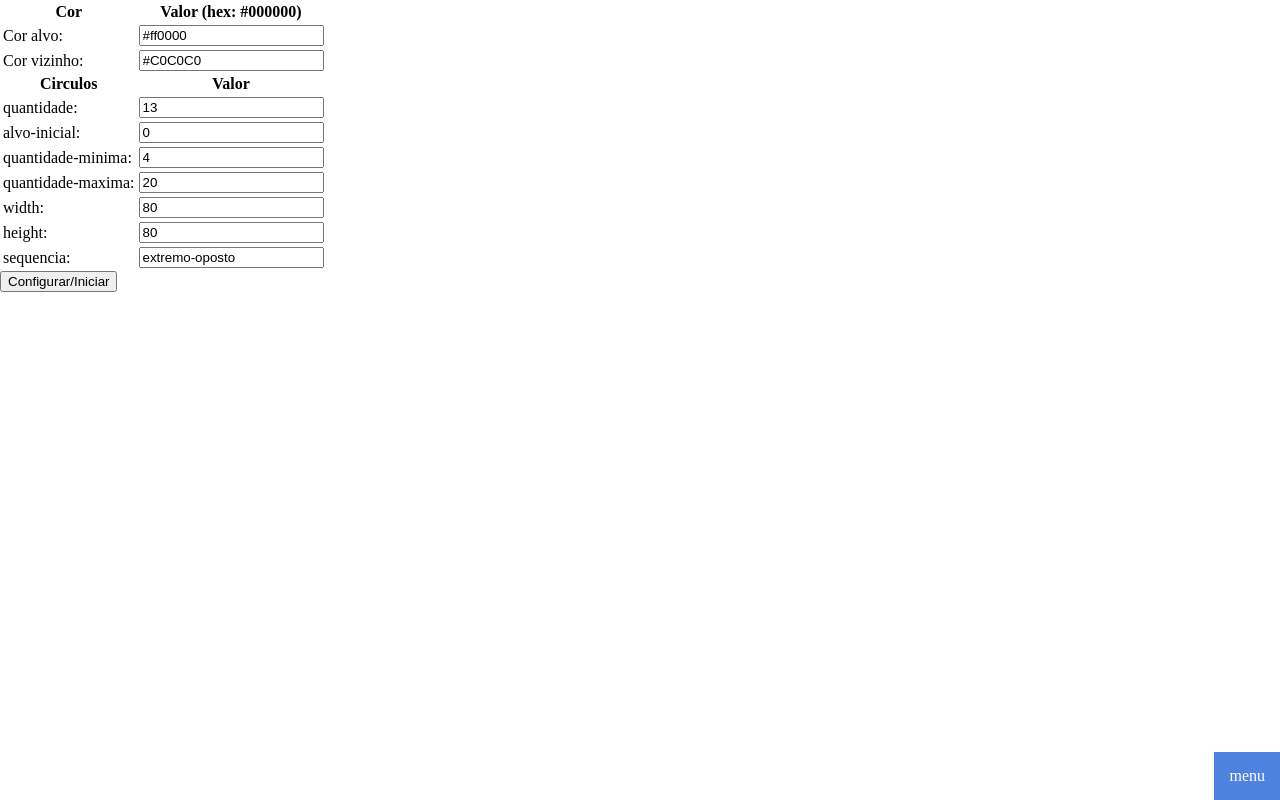
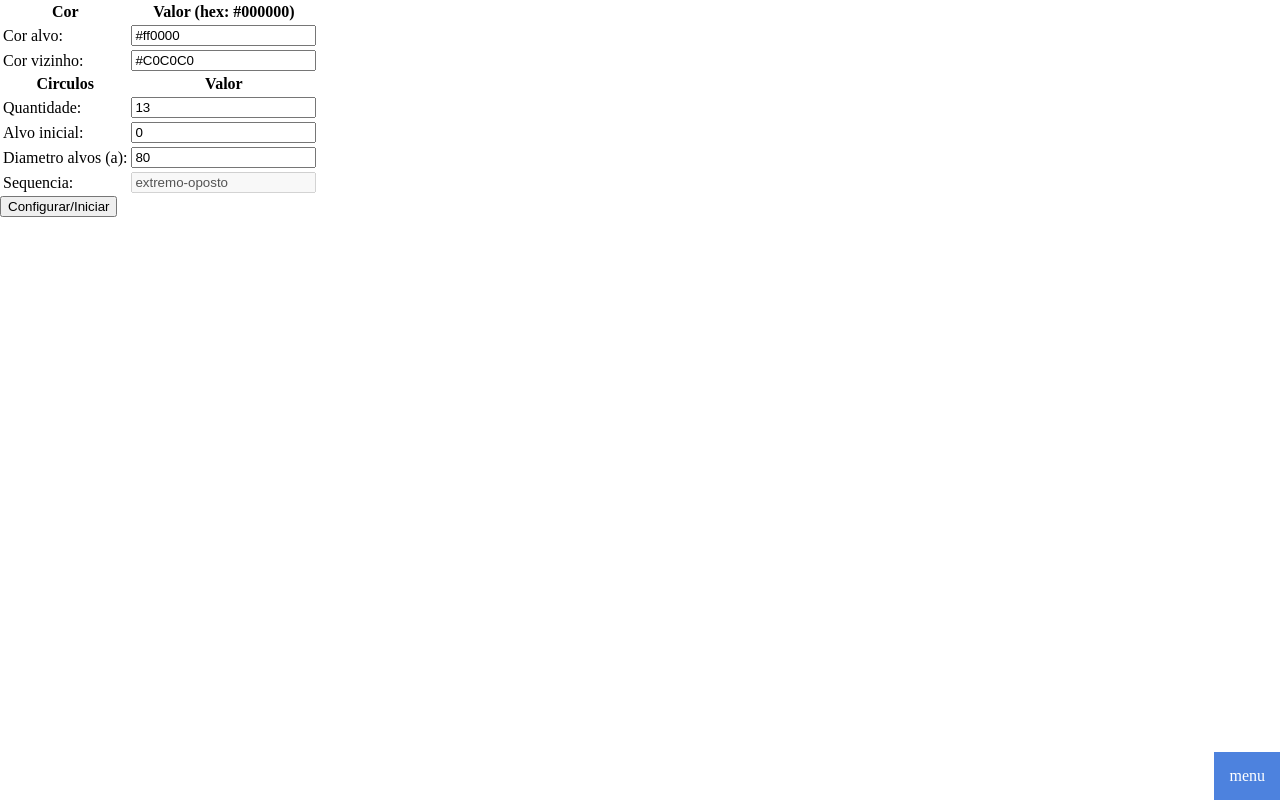
Before and after one commit to MathewsCoelho/protocolo-fitts-wetech, a plain HTML site: page src/index.html in a window 1280 px wide. Drawn offline with Linux system fonts and the light colour scheme.

Commit message:
configurações não usadas

```diff
--- a/src/index.html
+++ b/src/index.html
@@ -36,14 +36,17 @@
 				</tr>
 
 				<tr>
-					<td>quantidade:</th>
+					<td>Quantidade:</th>
 					<td><input type="number" id="quantidade" value="13" /></td>
 				</tr>
 
 				<tr>
-					<td>alvo-inicial:</th>
+					<td>Alvo inicial:</th>
 					<td><input type="number" id="alvo-inicial" value="0" /></td>
 				</tr>
+
+				<!--
+					Configurações não usadas.
 
 				<tr>
 					<td>quantidade-minima:</th>
@@ -54,6 +57,15 @@
 					<td>quantidade-maxima:</th>
 					<td><input type="number" id="quantidade-maxima" value="20" /></td>
 				</tr>
+				-->
+
+				<tr>
+					<td>Diametro alvos (a):</th>
+					<td><input type="number" id="diametro-alvo" value="80" /></td>
+				</tr>
+
+				<!--
+					Configrações não usadas.
 
 				<tr>
 					<td>width:</th>
@@ -64,10 +76,11 @@
 					<td>height:</th>
 					<td><input type="number" id="height" value="80" /></td>
 				</tr>
+				-->
 
 				<tr>
-					<td>sequencia:</th>
-					<td><input type="text" id="sequencia" value="extremo-oposto" /></td>
+					<td>Sequencia:</th>
+					<td><input type="text" id="sequencia" value="extremo-oposto" disabled /></td>
 				</tr>
 
 			</table>
--- a/src/js/script.js
+++ b/src/js/script.js
@@ -9,8 +9,6 @@ function iniciar(){
 		'circulos': {
 			'quantidade':10,
 			'alvo-inicial':0,
-			'quantidade-minima':'4',
-			'quantidade-maxima':'20',
 			'width': '80px',
 			'height': '80px',
 		},
@@ -62,10 +60,18 @@ function interfaceConfig(){
 
 	config['circulos']['quantidade'] = parseInt(gId('quantidade').value)
 	config['circulos']['alvo-inicial'] = parseInt(gId('alvo-inicial').value)
-	config['circulos']['quantidade-minima'] = parseInt(gId('quantidade-minima').value)
-	config['circulos']['quantidade-maxima'] = parseInt(gId('quantidade-maxima').value)
-	config['circulos']['width'] = parseInt(gId('width').value) + "px";
-	config['circulos']['height'] = parseInt(gId('height').value) + "px";
+
+	config['circulos']['width'] = config['circulos']['height'] = parseInt(gId('diametro-alvo').value) + "px";
+
+	/*
+		Configurações não usadas.
+
+		config['circulos']['width'] = parseInt(gId('width').value) + "px";
+		config['circulos']['height'] = parseInt(gId('height').value) + "px";
+
+		config['circulos']['quantidade-minima'] = parseInt(gId('quantidade-minima').value)
+		config['circulos']['quantidade-maxima'] = parseInt(gId('quantidade-maxima').value)
+	*/
 
 	config['sequencia'] = gId('sequencia').value
 
```
